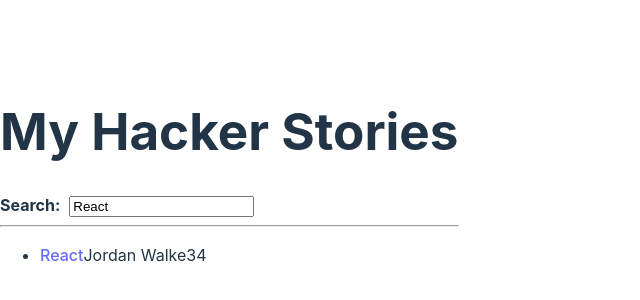
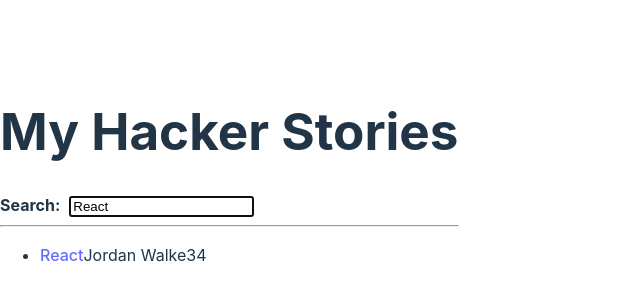
Before and after one commit to patriziamartemucci/hacker-stories, a React (Vite) app: page / in a window 1280 px wide. Shown: the part 224-524 px from the top of the page, without its empty margins (0-640 px from the left). Built offline with nearby package versions, Linux system fonts and the light colour scheme.

Commit message:
Input Focus dichiarativo

```diff
--- a/src/App.jsx
+++ b/src/App.jsx
@@ -21,11 +21,11 @@
 
 
 
-const InputWithLabel = ({id,label,value,type='text',onInputChange,children}) => (
+const InputWithLabel = ({id,label,value,type='text',onInputChange,isFocused,children}) => (
  <>
     <label htmlFor={id}>{children} </label>
     &nbsp;
-    <input id={id} type={type} value={value} onChange={onInputChange}/>
+    <input id={id} type={type} value={value} autoFocus={isFocused} onChange={onInputChange}/>
   </>
 );
 
@@ -83,6 +83,7 @@
     <InputWithLabel
     id="search"
     value={searchTerm}
+    isFocused={true}
     onInputChange={handleSearch}
     >
       <strong>Search:</strong>
```
